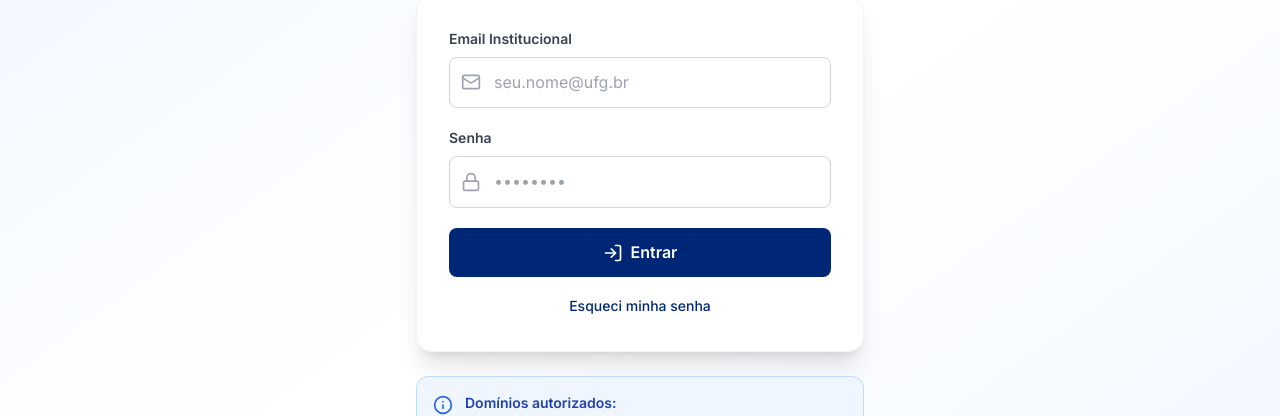
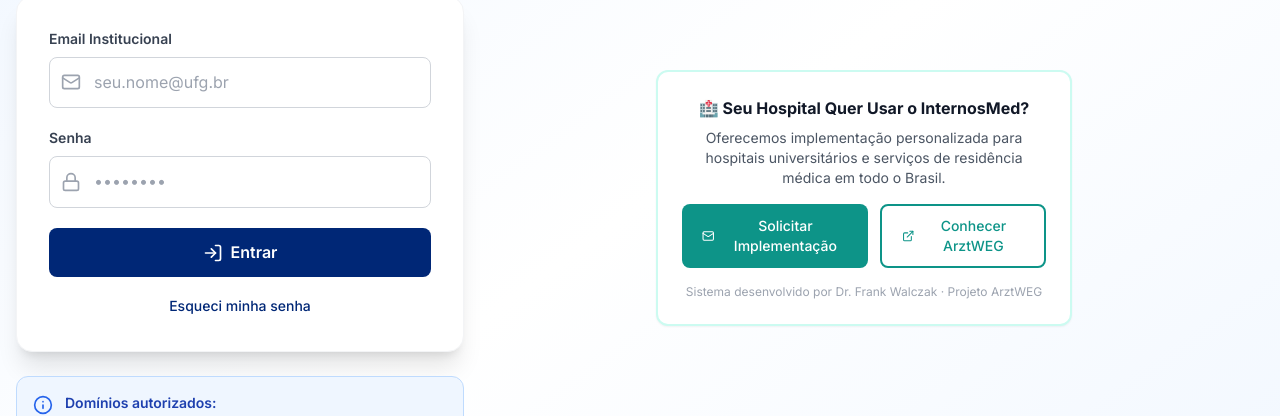
Before and after one commit to arztweg-coder/InternosMedBR, a React (Vite) app: page /login in a window 1280 px wide. Shown: the part 258-674 px from the top of the page. Built offline with nearby package versions, Linux system fonts and the light colour scheme.

Commit message:
feat: adicionar rodapé hospitais + link ArztWEG na tela de login

```diff
--- a/src/pages/LoginV2.tsx
+++ b/src/pages/LoginV2.tsx
@@ -6,7 +6,7 @@
 
 import { useState, useEffect } from "react";
 import { useNavigate, useSearchParams } from "react-router-dom";
-import { LogIn, Mail, Lock, AlertCircle, CheckCircle2, Info } from "lucide-react";
+import { LogIn, Mail, Lock, AlertCircle, CheckCircle2, Info, ExternalLink } from "lucide-react";
 import { toast } from "sonner";
 import {
   validateEmailDomain,
@@ -210,6 +210,45 @@
           Desenvolvido em conformidade com LGPD
         </p>
       </div>
+
+      {/* Rodapé hospitais */}
+      <div className="max-w-md mx-auto px-4 pb-10 mt-6">
+        <div className="bg-white rounded-xl shadow-sm border-2 border-teal-100 p-6">
+          <div className="text-center">
+            <h3 className="text-base font-bold text-gray-900 mb-2">
+              🏥 Seu Hospital Quer Usar o InternosMed?
+            </h3>
+            <p className="text-sm text-gray-600 mb-4">
+              Oferecemos implementação personalizada para hospitais universitários
+              e serviços de residência médica em todo o Brasil.
+            </p>
+
+            <div className="flex flex-col sm:flex-row gap-3 justify-center">
+              <a
+                href="mailto:contato@arztweg.com?subject=InternosMed - Solicitação de Serviços para Hospital"
+                className="inline-flex items-center justify-center gap-2 px-5 py-2.5 bg-teal-600 text-white rounded-lg hover:bg-teal-700 transition-colors text-sm font-medium"
+              >
+                <Mail className="w-4 h-4" />
+                Solicitar Implementação
+              </a>
+
+              <a
+                href="https://www.arztweg.com/"
+                target="_blank"
+                rel="noopener noreferrer"
+                className="inline-flex items-center justify-center gap-2 px-5 py-2.5 bg-white text-teal-600 border-2 border-teal-600 rounded-lg hover:bg-teal-50 transition-colors text-sm font-medium"
+              >
+                <ExternalLink className="w-4 h-4" />
+                Conhecer ArztWEG
+              </a>
+            </div>
+
+            <p className="text-xs text-gray-400 mt-4">
+              Sistema desenvolvido por Dr. Frank Walczak · Projeto ArztWEG
+            </p>
+          </div>
+        </div>
+      </div>
     </div>
   );
 }
```
